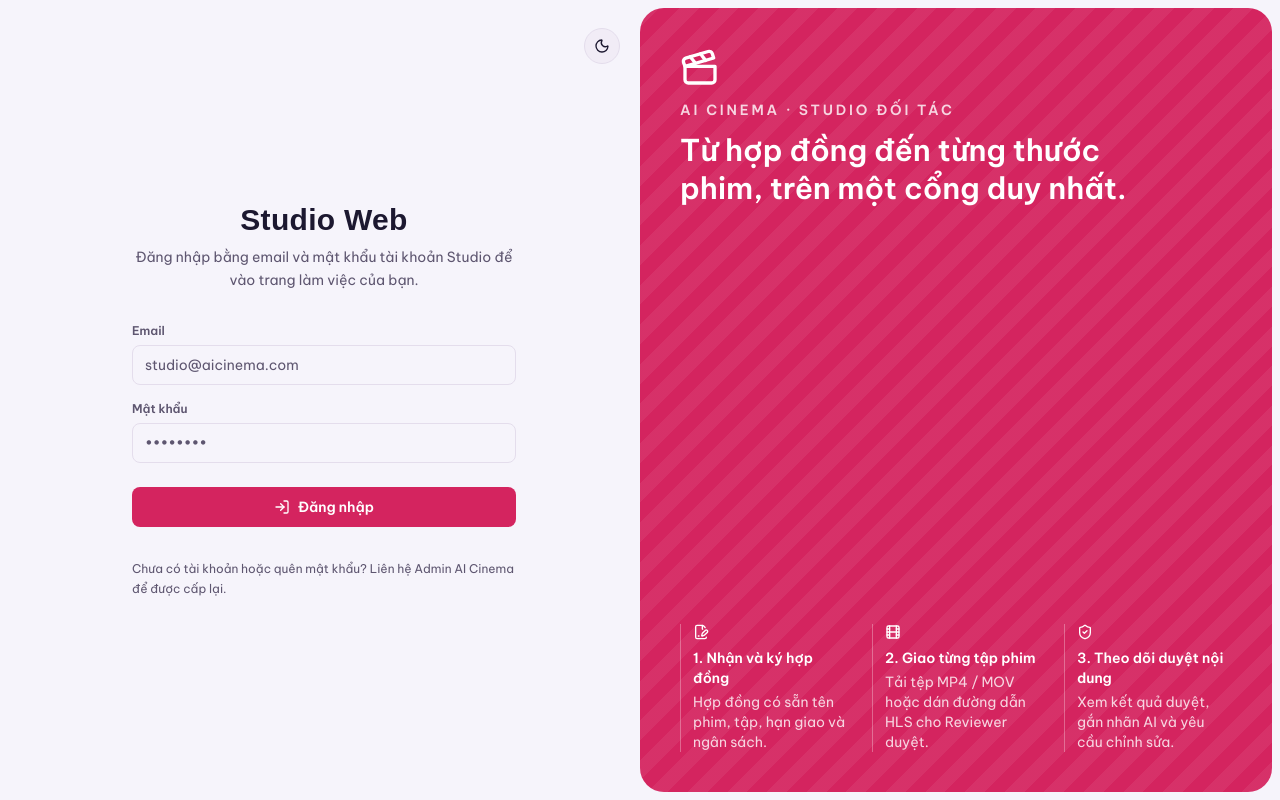
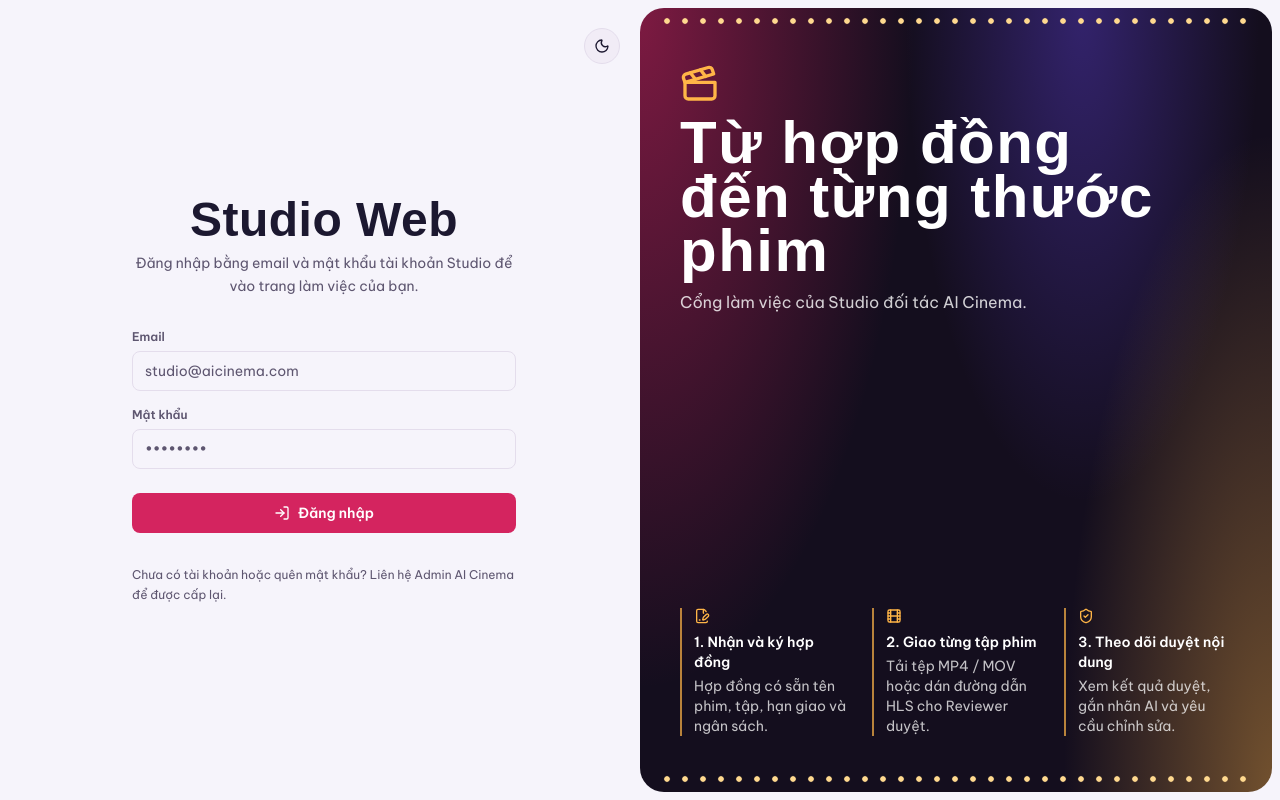
Before and after one commit to locphamxuan/AI_Cinema_StudioWeb, a Next.js app: page /login in a window 1280 px wide. Built offline with nearby package versions, Linux system fonts and the light colour scheme; a web font is replaced by a local one.

Commit message:
feat(home): the producing project as a clapperboard, and a lit marquee sign-in panel

```diff
--- a/src/app/login/page.tsx
+++ b/src/app/login/page.tsx
@@ -19,23 +19,19 @@ export default async function LoginPage({ searchParams }: { searchParams: Promis
       {/* The brand panel of the template's two-column login, on the right from lg up. */}
       <section
         aria-label="Studio Web"
-        className="relative order-2 hidden overflow-hidden rounded-3xl bg-primary px-10 py-10 text-primary-foreground lg:flex lg:flex-col lg:justify-between"
+        className="marquee relative order-2 hidden overflow-hidden rounded-3xl px-10 py-14 lg:flex lg:flex-col lg:justify-between"
       >
-        <div
-          aria-hidden="true"
-          className="pointer-events-none absolute inset-0 bg-[repeating-linear-gradient(135deg,currentColor_0_14px,transparent_14px_28px)] opacity-[0.06]"
-        />
         <div className="relative space-y-3">
-          <Clapperboard className="size-10" aria-hidden="true" />
-          <p className="text-sm font-semibold tracking-[0.2em] uppercase opacity-80">AI Cinema · Studio đối tác</p>
-          <h2 className="max-w-md text-3xl leading-tight font-semibold">Từ hợp đồng đến từng thước phim, trên một cổng duy nhất.</h2>
+          <Clapperboard className="size-10 text-highlight" aria-hidden="true" />
+          <h2 className="max-w-lg font-display text-6xl leading-[0.9] font-bold tracking-wide">Từ hợp đồng đến từng thước phim</h2>
+          <p className="max-w-md text-base text-on-booth/80">Cổng làm việc của Studio đối tác AI Cinema.</p>
         </div>
         <ol className="relative grid grid-cols-3 gap-6">
           {JOURNEY.map(({ icon: Icon, title, text }, index) => (
-            <li key={title} className="space-y-1 border-l border-primary-foreground/30 pl-3 text-sm">
-              <Icon className="mb-2 size-4" aria-hidden="true" />
+            <li key={title} className="space-y-1 border-l-2 border-highlight/70 pl-3 text-sm">
+              <Icon className="mb-2 size-4 text-highlight" aria-hidden="true" />
               <p className="font-semibold">{`${index + 1}. ${title}`}</p>
-              <p className="opacity-80">{text}</p>
+              <p className="text-on-booth/75">{text}</p>
             </li>
           ))}
         </ol>
@@ -47,10 +43,10 @@ export default async function LoginPage({ searchParams }: { searchParams: Promis
         </div>
         <div className="w-full max-w-sm space-y-8">
           <div className="space-y-2 text-center">
-            <span className="inline-flex items-center gap-2 rounded-full border border-border px-3 py-1 text-[11px] font-bold uppercase tracking-wider text-muted lg:hidden">
-              <Clapperboard className="h-3.5 w-3.5" aria-hidden="true" /> AI Cinema · Studio Partner
+            <span className="inline-flex items-center gap-2 rounded-full border border-border px-3 py-1 text-[11px] font-semibold text-muted lg:hidden">
+              <Clapperboard className="h-3.5 w-3.5" aria-hidden="true" /> AI Cinema Studio đối tác
             </span>
-            <h1 className="text-3xl font-semibold tracking-tight">Studio Web</h1>
+            <h1 className="text-5xl leading-none font-bold tracking-wide">Studio Web</h1>
             <p className="text-sm leading-relaxed text-muted">
               Đăng nhập bằng email và mật khẩu tài khoản Studio để vào trang làm việc của bạn.
             </p>
--- a/src/components/ContractRound.tsx
+++ b/src/components/ContractRound.tsx
@@ -33,7 +33,7 @@ export function ContractRound({ contract, withActions = true }: { contract: Cont
   return (
     <article className="space-y-4 p-6">
       <div className="flex flex-wrap items-center justify-between gap-2">
-        <h3 className="text-sm font-bold uppercase tracking-wider text-muted">Vòng {contract.round}</h3>
+        <h3 className="text-sm font-semibold text-muted">Vòng {contract.round}</h3>
         <Badge tone={CONTRACT_STATUS_TONE[contract.status]}>{CONTRACT_STATUS_LABEL[contract.status] ?? contract.status}</Badge>
       </div>
       <Facts
```
Also changed, not shown: src/app/(portal)/page.tsx (+40 -30 lines).
